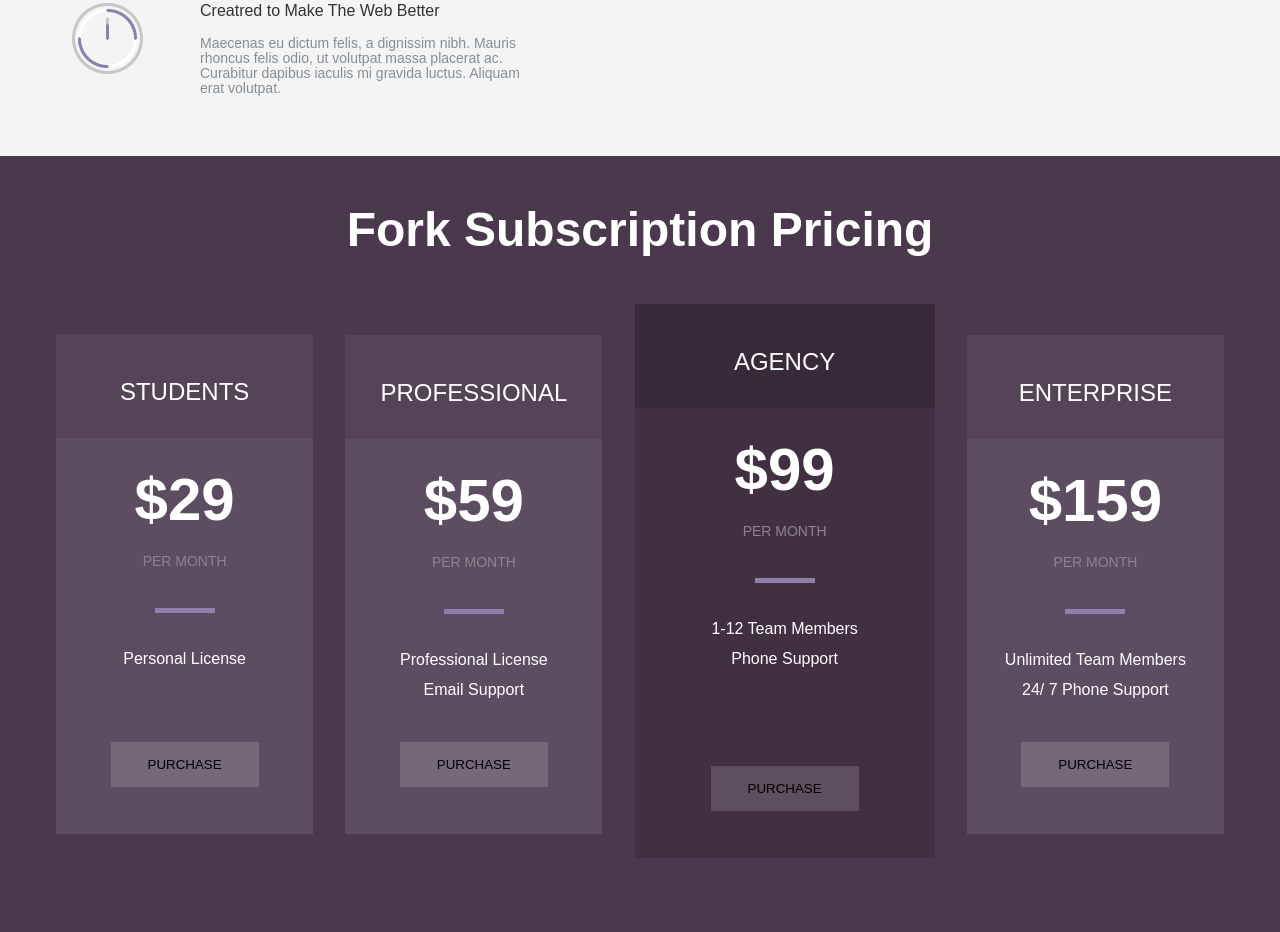
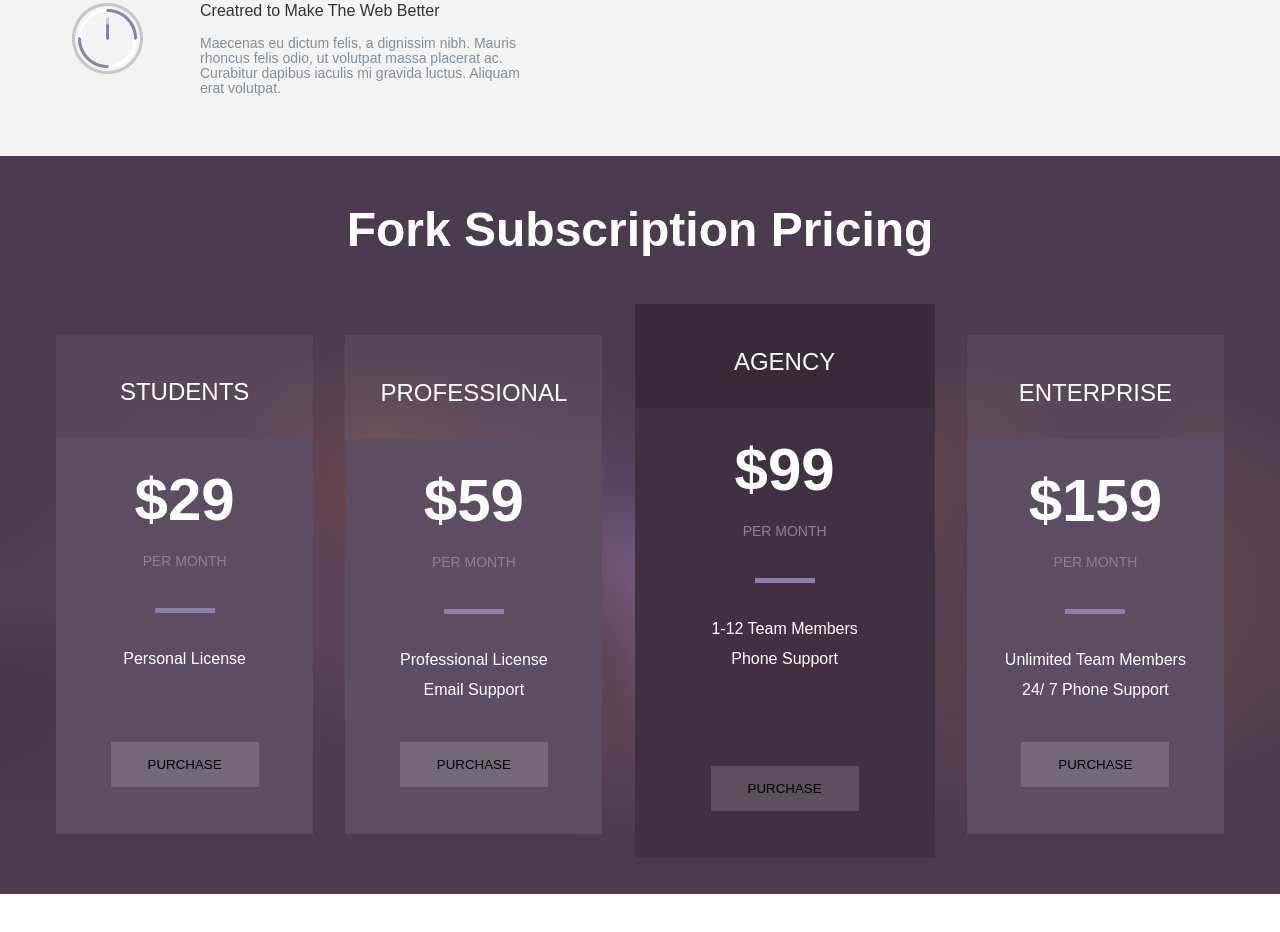
Before and after one commit to madestavich/step-2, a website: page index.html in a window 1280 px wide. Shown: the part 1793-2725 px from the top of the page. After the commit the page ends 2687 px from the top, so only its background shows below. Drawn offline with nearby package versions, Linux system fonts and the light colour scheme; files that its build step writes are made by us from their sources; files whose address does not match are found by name.

Commit message:
background-image+

```diff
--- a/src/scss/_main.scss
+++ b/src/scss/_main.scss
@@ -104,7 +104,7 @@
 
 
 
-// section REVOLUTIONARY EDITOR TOOLS
+// section REVOLUTIONARY EDITOR ------ (TOOLS)
 
 
 .tools {
@@ -305,14 +305,31 @@
 
 
 
+.pricing {
+  background-position: center;
+  background-repeat: no-repeat;
+  background-size: cover;
+  text-align: center;
+  font-style: normal;
+  font-style: normal;
 
-
+  @media (min-width: 320px) {
+    background-image: url(../img/layer.png);
+  }
+  @media (min-width: 481px) {
+    background-image: url(../img/layer.png);
+  }
+  @media (min-width: 993px) {
+    background-image: url(../img/layer.png);
+  }
+}
 
 
 .pricing {
-  background: #4a384d;
-  text-align: center;
-  padding-bottom: 97px;
+  // background-image: url(../img/layer.png);
+  // background-size:cover;
+  // text-align: center;
+  // padding-bottom: 97px;
 
   &__title {
     padding: 50px 0;
```
Also changed, not shown: src/img/layer.png (added).
